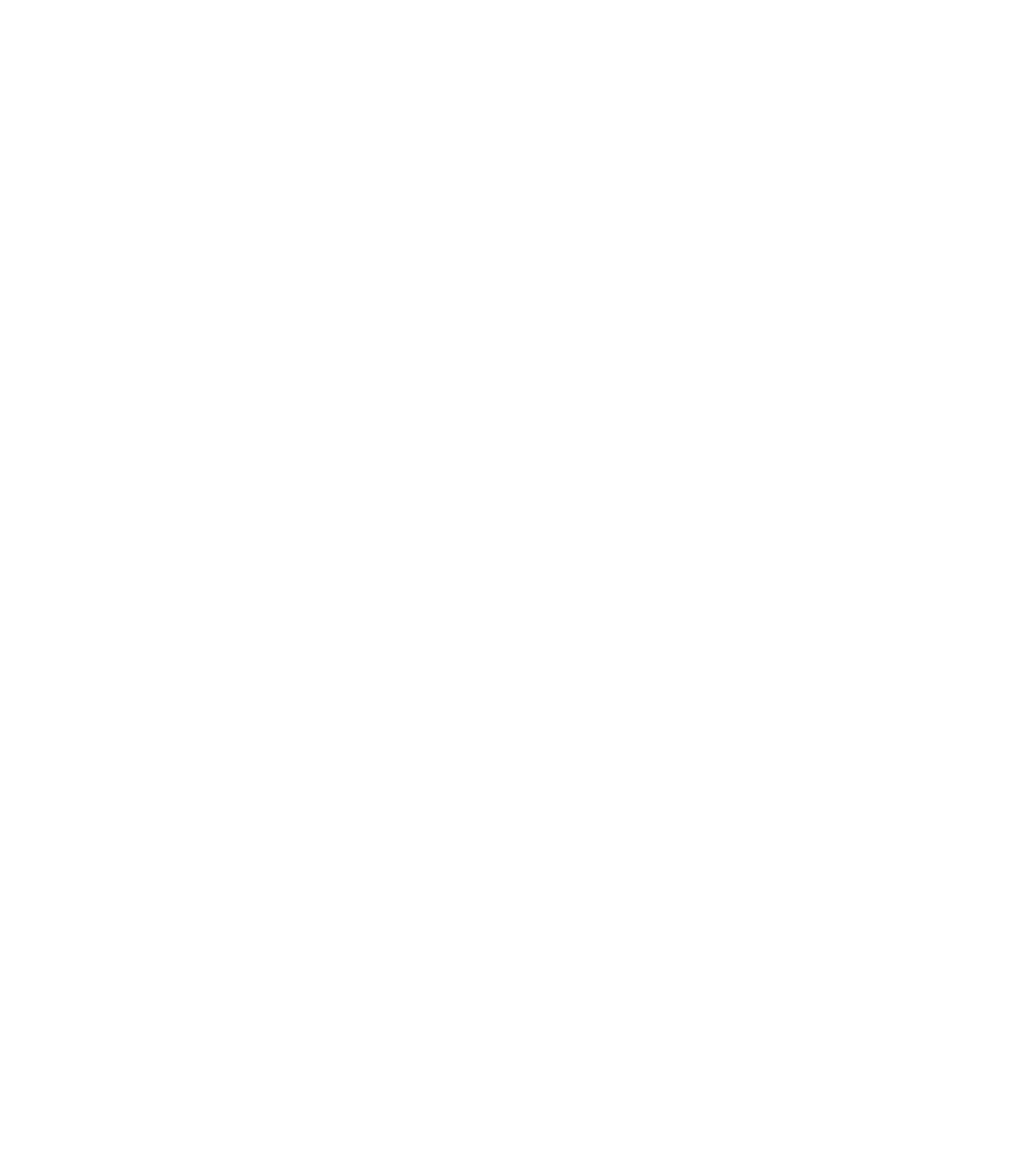
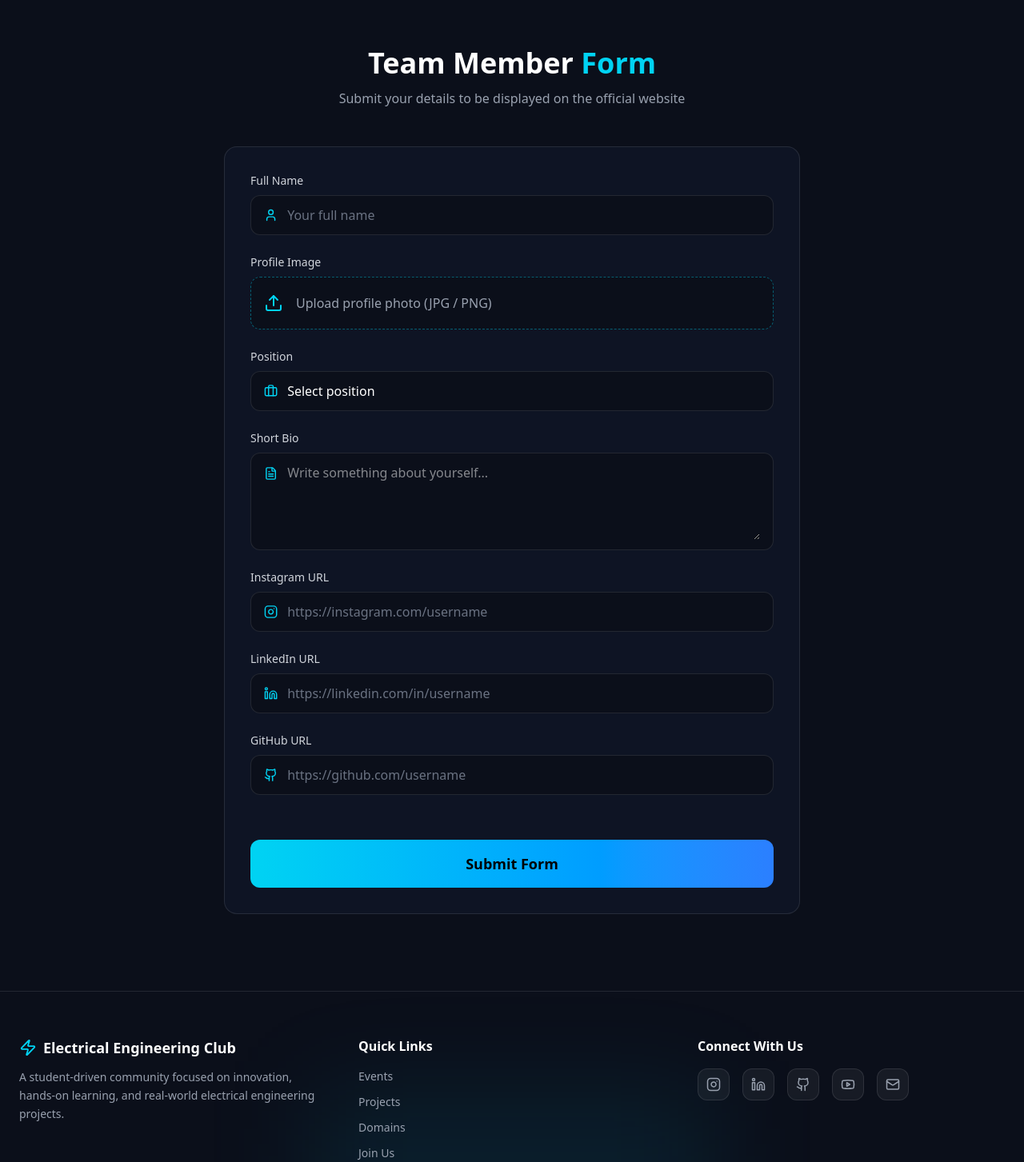
Before and after one commit to anujkeshri7/Team-OJAS-frontend, a React (Vite) app: page /add-members in a window 1280 px wide. Before the commit this address had no page. Shown: the part 98-1551 px from the top of the page at 80% size. Before the commit the page ends 800 px from the top, so only its background shows below. Built offline with nearby package versions, Linux system fonts and the light colour scheme.

Commit message:
chetan contribution

```diff
--- a/package.json
+++ b/package.json
@@ -14,6 +14,7 @@
     "lucide-react": "^0.563.0",
     "react": "^19.2.0",
     "react-dom": "^19.2.0",
+    "react-hook-form": "^7.71.1",
     "react-react": "^1.19.5",
     "react-router-dom": "^7.13.0",
     "tailwindcss": "^4.1.18"
--- /dev/null
+++ b/src/components/Project/TeamMemberForm.jsx
@@ -0,0 +1,227 @@
+import { useForm } from "react-hook-form";
+import {
+  User,
+  Upload,
+  Instagram,
+  Linkedin,
+  Github,
+  Briefcase,
+  FileText,
+} from "lucide-react";
+
+export default function TeamMemberForm() {
+  const {
+    register,
+    handleSubmit,
+    formState: { errors },
+  } = useForm();
+
+  const onSubmit = (data) => {
+    const formData = new FormData();
+
+    formData.append("name", data.name);
+    formData.append("profileImage", data.profileImage[0]);
+    formData.append("instagram", data.instagram);
+    formData.append("linkedin", data.linkedin);
+    formData.append("github", data.github);
+    formData.append("bio", data.bio);
+    formData.append("position", data.position);
+
+    console.log("Form Data Ready ✅", Object.fromEntries(formData));
+
+    // 👉 Yahan backend API call hogi
+    // axios.post("/api/team", formData)
+  };
+
+  return (
+    <section className="min-h-screen bg-[#0B0F1A] py-24">
+      <div className="max-w-3xl mx-auto px-6">
+        {/* Heading */}
+        <div className="text-center mb-12">
+          <h1 className="text-4xl font-bold text-white">
+            Team Member <span className="text-cyan-400">Form</span>
+          </h1>
+          <p className="text-gray-400 mt-3">
+            Submit your details to be displayed on the official website
+          </p>
+        </div>
+
+        {/* Form */}
+        <form
+          onSubmit={handleSubmit(onSubmit)}
+          className="bg-[#0E1424] border border-white/10 rounded-2xl p-8 space-y-6"
+        >
+          {/* Name */}
+          <Input
+            icon={User}
+            label="Full Name"
+            placeholder="Your full name"
+            error={errors.name}
+            {...register("name", { required: true })}
+          />
+
+          {/* Image Upload */}
+          <div>
+            <label className="text-sm text-gray-300 mb-2 block">
+              Profile Image
+            </label>
+
+            <label className="flex items-center gap-4 cursor-pointer
+            bg-[#0B0F1A] border border-dashed border-cyan-400/40
+            rounded-xl px-4 py-5 text-gray-400 hover:border-cyan-400 transition">
+              <Upload className="text-cyan-400" />
+              <span>Upload profile photo (JPG / PNG)</span>
+
+              <input
+                type="file"
+                accept="image/*"
+                className="hidden"
+                {...register("profileImage", { required: true })}
+              />
+            </label>
+
+            {errors.profileImage && (
+              <p className="text-red-400 text-sm mt-1">
+                Profile image is required
+              </p>
+            )}
+          </div>
+
+          {/* Position */}
+          <div>
+  <label className="text-sm text-gray-300 mb-2 block">
+    Position
+  </label>
+
+  <div
+    className="flex items-center gap-3 bg-[#0B0F1A]
+    border border-white/10 rounded-xl px-4"
+  >
+    <Briefcase className="text-cyan-400" size={18} />
+
+    <select
+      className="
+        w-full py-3 bg-[#0B0F1A] text-white outline-none
+        appearance-none
+      "
+      {...register("position", { required: true })}
+    >
+      <option value="" className="bg-[#0B0F1A] text-gray-400">
+        Select position
+      </option>
+
+      <option value="Club Coordinator" className="bg-[#0B0F1A] text-white">
+        Club Coordinator
+      </option>
+
+      <option value="Executive Member" className="bg-[#0B0F1A] text-white">
+        Executive Member
+      </option>
+
+      <option value="Volunteer" className="bg-[#0B0F1A] text-white">
+        Volunteer
+      </option>
+
+      <option value="Final Year" className="bg-[#0B0F1A] text-white">
+        Final Year
+      </option>
+    </select>
+  </div>
+
+  {errors.position && (
+    <p className="text-red-400 text-sm mt-1">
+      Please select a position
+    </p>
+  )}
+</div>
+
+
+          {/* Bio */}
+          <div>
+            <label className="text-sm text-gray-300 mb-2 block">
+              Short Bio
+            </label>
+
+            <div className="flex gap-3 bg-[#0B0F1A]
+            border border-white/10 rounded-xl px-4 py-3">
+              <FileText className="text-cyan-400 mt-1" size={18} />
+              <textarea
+                rows="4"
+                placeholder="Write something about yourself..."
+                className="w-full bg-transparent text-white outline-none"
+                {...register("bio", { required: true })}
+              />
+            </div>
+
+            {errors.bio && (
+              <p className="text-red-400 text-sm mt-1">
+                Bio is required
+              </p>
+            )}
+          </div>
+
+          {/* Social Links */}
+          <Input
+            icon={Instagram}
+            label="Instagram URL"
+            placeholder="https://instagram.com/username"
+            {...register("instagram")}
+          />
+
+          <Input
+            icon={Linkedin}
+            label="LinkedIn URL"
+            placeholder="https://linkedin.com/in/username"
+            {...register("linkedin")}
+          />
+
+          <Input
+            icon={Github}
+            label="GitHub URL"
+            placeholder="https://github.com/username"
+            {...register("github")}
+          />
+
+          {/* Submit */}
+          <button
+            type="submit"
+            className="w-full mt-8 py-4 rounded-xl
+            bg-gradient-to-r from-cyan-400 to-blue-500
+            text-black font-semibold text-lg
+            hover:shadow-[0_0_35px_rgba(34,211,238,0.7)]
+            transition"
+          >
+            Submit Form
+          </button>
+        </form>
+      </div>
+    </section>
+  );
+}
+
+/* ===== Reusable Input ===== */
+function Input({ icon: Icon, label, error, ...props }) {
+  return (
+    <div>
+      <label className="text-sm text-gray-300 mb-2 block">
+        {label}
+      </label>
+
+      <div className="flex items-center gap-3 bg-[#0B0F1A]
+      border border-white/10 rounded-xl px-4">
+        <Icon size={18} className="text-cyan-400" />
+        <input
+          {...props}
+          className="w-full py-3 bg-transparent
+          text-white placeholder-gray-500 outline-none"
+        />
+      </div>
+
+      {error && (
+        <p className="text-red-400 text-sm mt-1">
+          This field is required
+        </p>
+      )}
+    </div>
+  );
+}
--- a/src/components/Project/page.jsx
+++ b/src/components/Project/page.jsx
@@ -24,6 +24,48 @@
     icon: <Cpu size={28} />,
     image: "https://images.unsplash.com/photo-1617442479374-9cf648b4e38b?w=600&h=400&fit=crop",
   },
+  {
+    id: 2,
+    title: "EV Charging Station",
+    domain: "Electric Vehicles",
+    description:
+      "Fast DC charging station design with 350kW capacity and intelligent load management.",
+    tech: ["MATLAB", "Power Converters", "CAN Bus", "Thermal Analysis"],
+    icon: <Cpu size={28} />,
+    image: "https://images.unsplash.com/photo-1617442479374-9cf648b4e38b?w=600&h=400&fit=crop",
+  },
+  {
+    id: 2,
+    title: "EV Charging Station",
+    domain: "Electric Vehicles",
+    description:
+      "Fast DC charging station design with 350kW capacity and intelligent load management.",
+    tech: ["MATLAB", "Power Converters", "CAN Bus", ],
+    icon: <Cpu size={28} />,
+    image: "https://images.unsplash.com/photo-1617442479374-9cf648b4e38b?w=600&h=400&fit=crop",
+  },
+  {
+    id: 2,
+    title: "EV Charging Station",
+    domain: "Electric Vehicles",
+    description:
+      "Fast DC charging station design with 350kW capacity and intelligent load management.",
+    tech: ["MATLAB", "Power Converters", "CAN Bus", "Thermal Analysis"],
+    icon: <Cpu size={28} />,
+    image: "https://images.unsplash.com/photo-1617442479374-9cf648b4e38b?w=600&h=400&fit=crop",
+  },
+
+  {
+    id: 2,
+    title: "EV Charging Station",
+    domain: "Electric Vehicles",
+    description:
+      "Fast DC charging station design with 350kW capacity and intelligent load management.",
+    tech: ["MATLAB", "Power Converters", "CAN Bus", "Thermal Analysis"],
+    icon: <Cpu size={28} />,
+    image: "https://images.unsplash.com/photo-1617442479374-9cf648b4e38b?w=600&h=400&fit=crop",
+  },
+
   {
     id: 3,
     title: "Smart Home Automation",
--- a/src/main.jsx
+++ b/src/main.jsx
@@ -8,6 +8,7 @@
 import TeamPage from './Pages/TeamPage.jsx'
 import Projects from './components/Project/page.jsx'
 import AboutClub from './components/Home/AboutUs.jsx'
+import TeamMemberForm from './components/Project/TeamMemberForm.jsx'
 
 
 
@@ -21,6 +22,7 @@
     {path:'/contact', element:<h1>Contact</h1>},
     {path:'/members', element:<TeamPage/>},
     {path:'/projects', element:<Projects/>},
+    {path:'/add-members',element:<TeamMemberForm/>}
     ]
 
 
```
Also changed, not shown: 1 other file (tests, documents, lock files or other folders).
